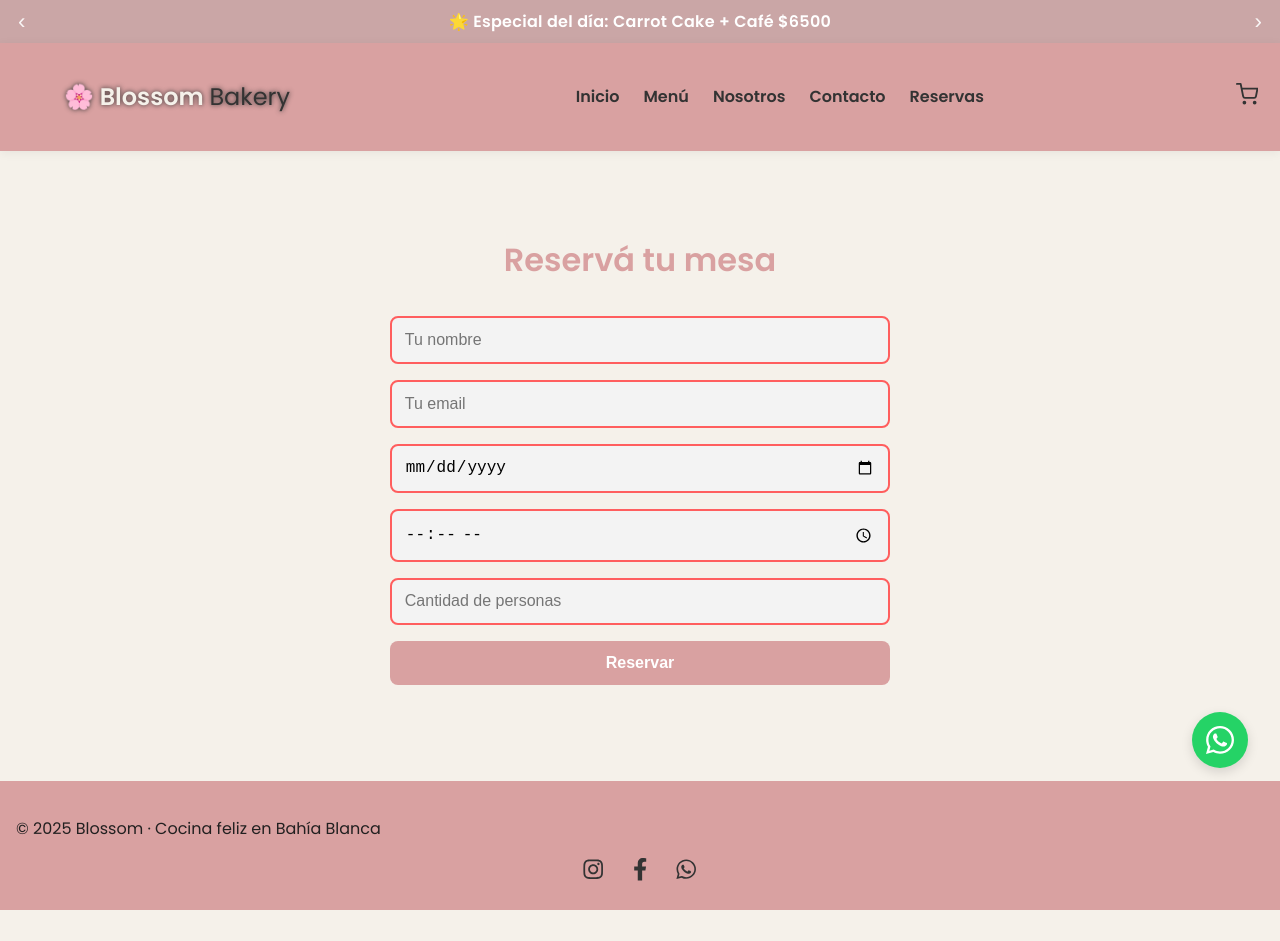
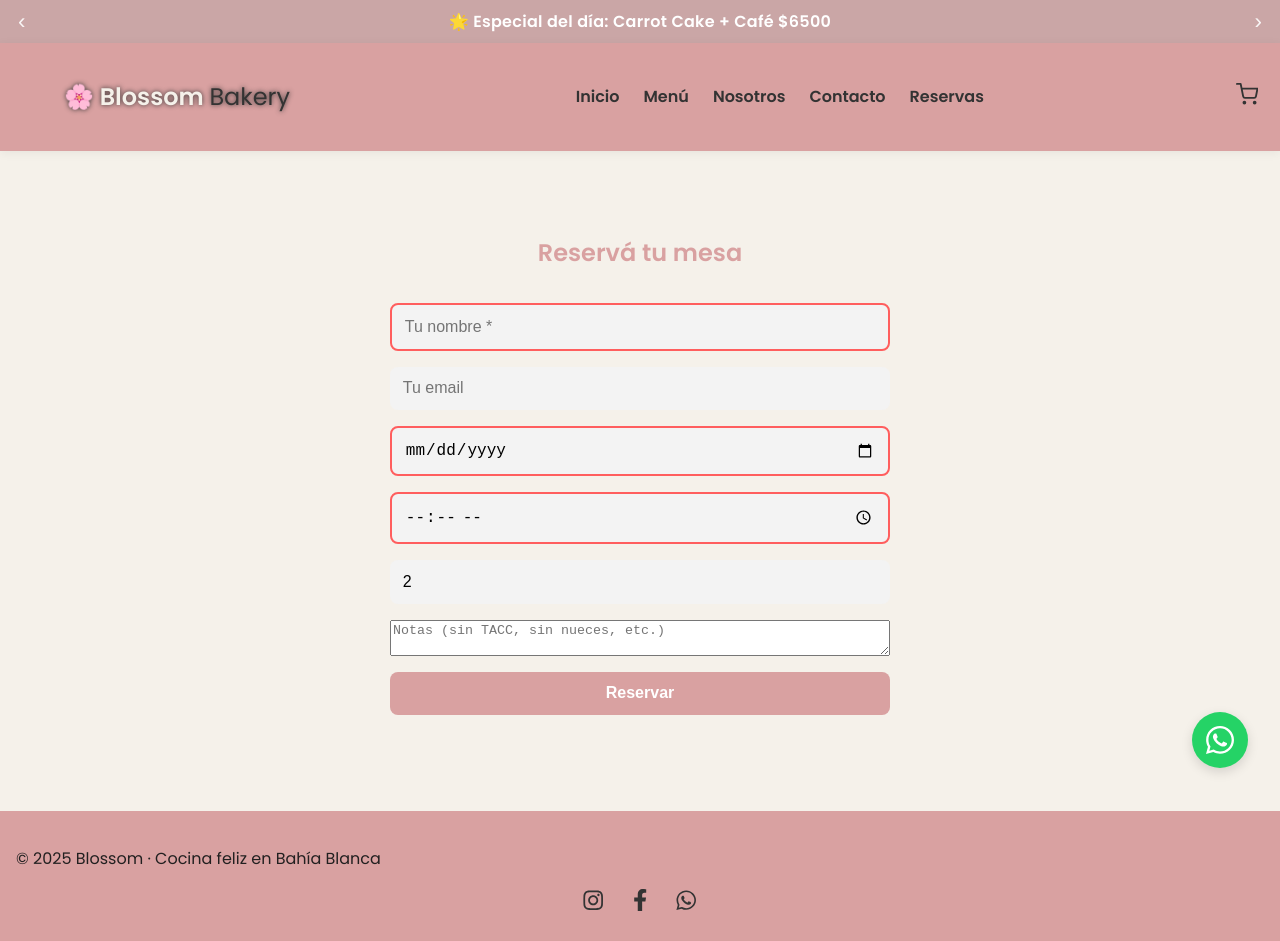
Before and after one commit to Liam1603177/blossom-web, a React (Vite) app: page /reservas in a window 1280 px wide. Before the commit the page ends 910 px from the top, so only its background shows below. Built offline with nearby package versions, Linux system fonts and the light colour scheme.

Commit message:
adminreservas

```diff
--- a/src/App.jsx
+++ b/src/App.jsx
@@ -13,6 +13,7 @@ import ProductDetail from "./pages/ProductDetail";
 
 import AdminLogin from "./pages/AdminLogin";
 import AdminPanel from "./pages/AdminPanel";
+import AdminReservas from "./pages/AdminReservas";
 import { Toaster } from "react-hot-toast";
 
 export default function App() {
@@ -32,6 +33,7 @@ export default function App() {
           <Route path="/reservas" element={<Reservas />} />
           <Route path="/admin" element={<AdminLogin />} />
           <Route path="/admin/panel" element={<AdminPanel />} />
+          <Route path="/admin/reservas" element={<AdminReservas />} />
         </Routes>
       </main>
 
--- /dev/null
+++ b/src/pages/AdminReservas.jsx
@@ -0,0 +1,64 @@
+import { useEffect, useState } from "react";
+import toast from "react-hot-toast";
+
+const API = import.meta.env.VITE_API_URL;
+
+export default function AdminReservas() {
+  const [items, setItems] = useState([]);
+
+
+  function cargar() {
+    fetch(`${API}/reservations`, {
+      headers: { "Authorization": `Bearer ${localStorage.getItem("token")}` }
+    })
+      .then(r => r.json())
+      .then(d => setItems(d.items || []))
+      .catch(console.error);
+  }
+
+  useEffect(() => { cargar(); }, []);
+
+  async function borrarReserva(id) {
+    if (!window.confirm("¿Seguro que querés borrar esta reserva?")) return;
+    try {
+      const res = await fetch(`${API}/reservations/${id}`, {
+        method: "DELETE",
+        headers: { "Authorization": `Bearer ${localStorage.getItem("token")}` }
+      });
+      if (!res.ok) throw new Error("No se pudo borrar");
+      toast.success("Reserva eliminada");
+      cargar();
+    } catch (err) {
+      toast.error(err.message);
+    }
+  }
+
+  return (
+    <section style={{ maxWidth: 900, margin: "2rem auto" }}>
+      <h2>Reservas</h2>
+      <table width="100%">
+        <thead>
+          <tr>
+            <th>Fecha</th><th>Hora</th><th>Nombre</th><th>Personas</th><th>Email</th><th>Notas</th><th>Creada</th><th></th>
+          </tr>
+        </thead>
+        <tbody>
+          {items.map(r => (
+            <tr key={r._id}>
+              <td>{r.fecha}</td>
+              <td>{r.hora}</td>
+              <td>{r.nombre}</td>
+              <td>{r.personas}</td>
+              <td>{r.email || "-"}</td>
+              <td>{r.notas || "-"}</td>
+              <td>{new Date(r.createdAt).toLocaleString()}</td>
+              <td>
+                <button onClick={() => borrarReserva(r._id)} style={{color: "#c00", border: "none", background: "none", cursor: "pointer"}}>🗑️</button>
+              </td>
+            </tr>
+          ))}
+        </tbody>
+      </table>
+    </section>
+  );
+}
--- a/src/pages/Reservas.jsx
+++ b/src/pages/Reservas.jsx
@@ -1,75 +1,63 @@
-import { useState } from 'react'
-import '../styles/Reservas.scss'
+import { useState } from "react";
+import toast from "react-hot-toast";
+import '../styles/Reservas.scss';
+
+const API = import.meta.env.VITE_API_URL;
 
 export default function Reservas() {
-  const [formData, setFormData] = useState({
-    nombre: '',
-    email: '',
-    fecha: '',
-    hora: '',
-    personas: ''
-  })
+  const [form, setForm] = useState({
+    nombre: "", email: "", fecha: "", hora: "", personas: 2, notas: "",
+  });
+  const [loading, setLoading] = useState(false);
 
-  const handleChange = (e) => {
-    setFormData({ ...formData, [e.target.name]: e.target.value })
+  function onChange(e) {
+    const { name, value } = e.target;
+    setForm(prev => ({ ...prev, [name]: value }));
   }
 
-  const handleSubmit = (e) => {
-    e.preventDefault()
-    alert('Reserva enviada. ¡Nos vemos pronto!')
-    setFormData({ nombre: '', email: '', fecha: '', hora: '', personas: '' })
-
-    if (Object.values(formData).some((v) => v.trim() === '')) {
-  alert('Por favor completá todos los campos.')
-  return
-}
+  async function onSubmit(e) {
+    e.preventDefault();
+    if (!form.nombre || !form.fecha || !form.hora || !form.personas) {
+      toast.error("Completá los campos obligatorios");
+      return;
+    }
+    setLoading(true);
+    try {
+      const res = await fetch(`${API}/reservations`, {
+        method: "POST",
+        headers: { "Content-Type": "application/json" },
+        body: JSON.stringify(form),
+      });
+      const data = await res.json();
+      if (!res.ok) throw new Error(data?.error || "No se pudo enviar la reserva");
+      toast.success("¡Reserva enviada! Te contactamos a la brevedad.");
+      setForm({ nombre: "", email: "", fecha: "", hora: "", personas: 2, notas: "" });
+    } catch (err) {
+      toast.error(err.message);
+    } finally {
+      setLoading(false);
+    }
   }
 
+  return (
+    <section className="reservas-page">
+      <h1>Reservá tu mesa</h1>
 
-  return (
-    <main className="reservas-page">
-      <h1>Reservá tu mesa</h1>
-      <form onSubmit={handleSubmit}>
-        <input
-          type="text"
-          name="nombre"
-          placeholder="Tu nombre"
-          value={formData.nombre}
-          onChange={handleChange}
-          required
-        />
-        <input
-          type="email"
-          name="email"
-          placeholder="Tu email"
-          value={formData.email}
-          onChange={handleChange}
-          required
-        />
-        <input
-          type="date"
-          name="fecha"
-          value={formData.fecha}
-          onChange={handleChange}
-          required
-        />
-        <input
-          type="time"
-          name="hora"
-          value={formData.hora}
-          onChange={handleChange}
-          required
-        />
-        <input
-          type="number"
-          name="personas"
-          placeholder="Cantidad de personas"
-          value={formData.personas}
-          onChange={handleChange}
-          required
-        />
-        <button type="submit">Reservar</button>
+      <form onSubmit={onSubmit} className="reserva-form">
+        <input name="nombre" value={form.nombre} onChange={onChange} placeholder="Tu nombre *" required />
+        <input type="email" name="email" value={form.email} onChange={onChange} placeholder="Tu email" />
+
+        <input type="date" name="fecha" value={form.fecha} onChange={onChange} required />
+        <input type="time" name="hora" value={form.hora} onChange={onChange} required />
+
+        <input type="number" min="1" max="50" name="personas" value={form.personas} onChange={onChange} required />
+
+        <textarea name="notas" value={form.notas} onChange={onChange} placeholder="Notas (sin TACC, sin nueces, etc.)" />
+
+        <button type="submit" disabled={loading}>
+          {loading ? "Enviando..." : "Reservar"}
+        </button>
       </form>
-    </main>
-  )
+    </section>
+  );
 }
```
